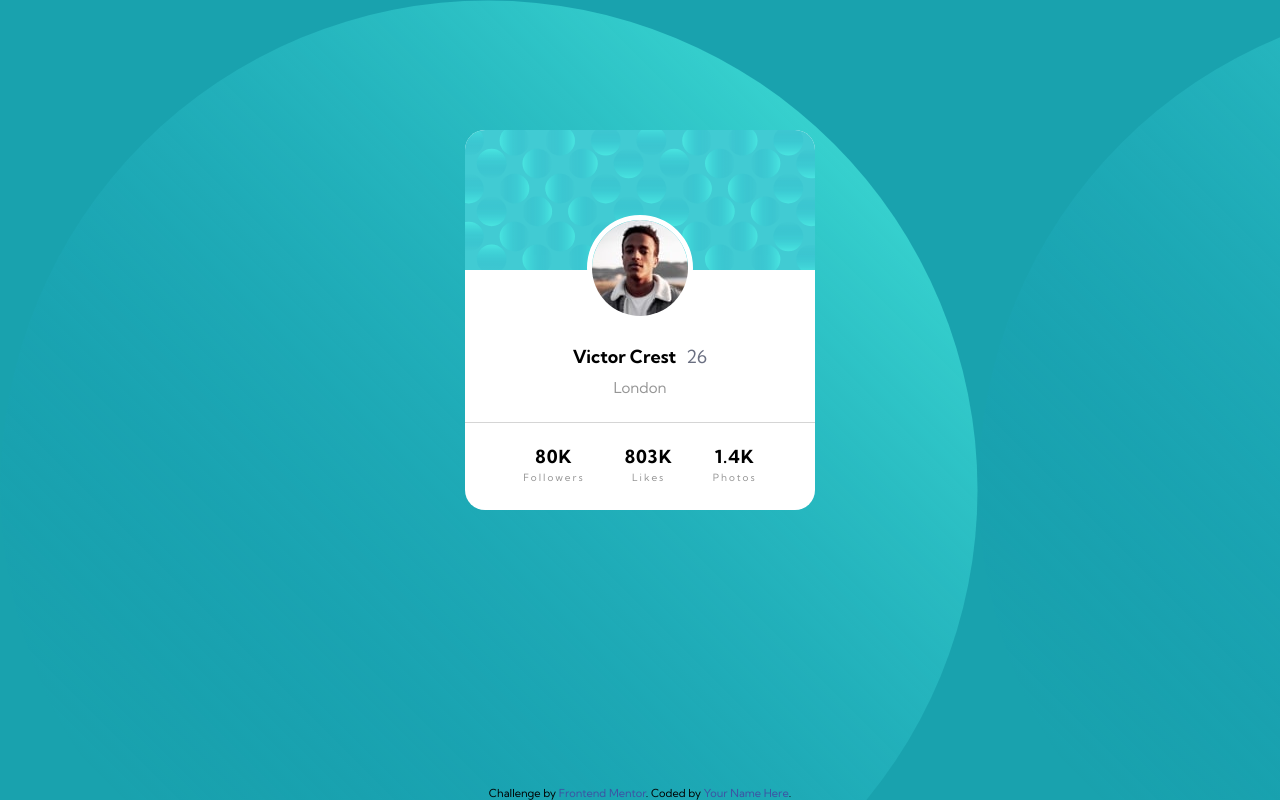
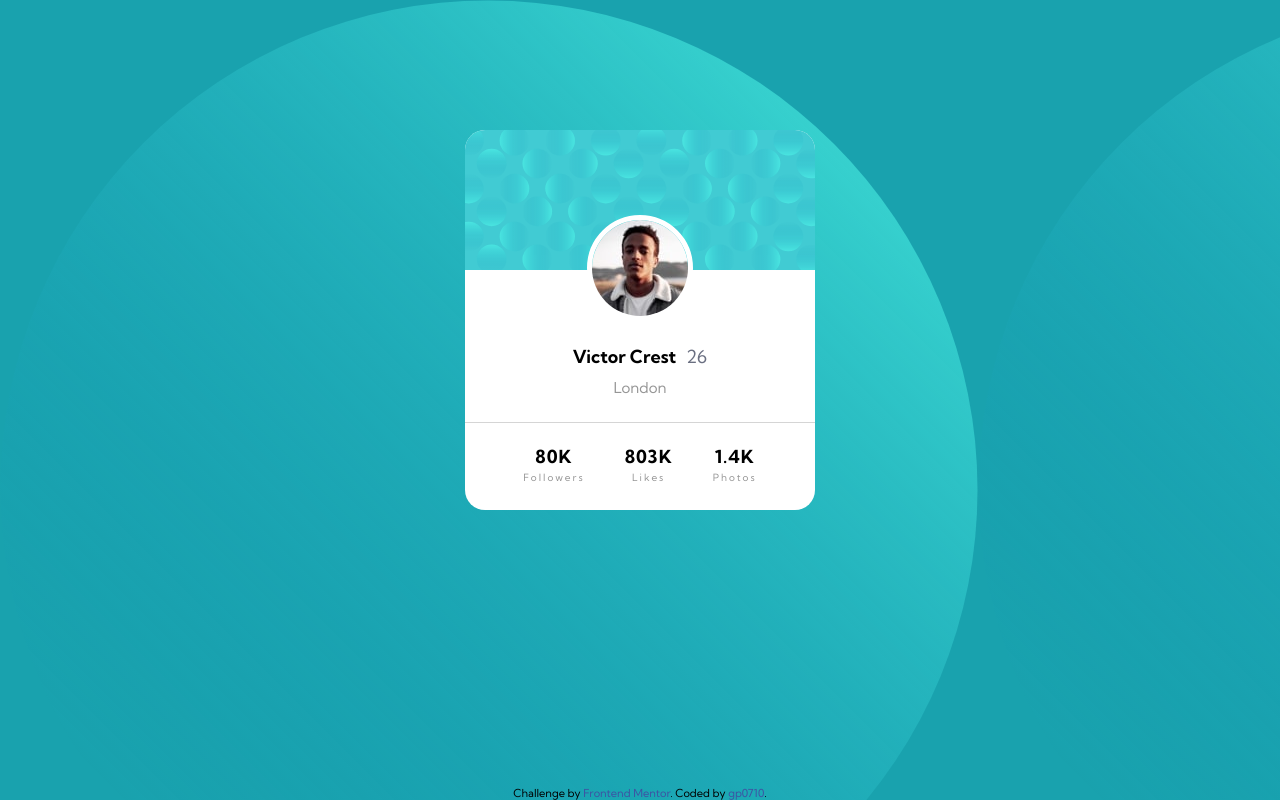
Before and after one commit to gp0710/profile-card-component, a plain HTML site: page index.html in a window 1280 px wide. Drawn offline with Linux system fonts and the light colour scheme.

Commit message:
update attribute

```diff
--- a/index.html
+++ b/index.html
@@ -55,7 +55,7 @@
 
 <div class="attribution">
   Challenge by <a href="https://www.frontendmentor.io?ref=challenge" target="_blank">Frontend Mentor</a>.
-  Coded by <a href="#">Your Name Here</a>.
+  Coded by <a href="https://github.com/gp0710">gp0710</a>.
 </div>
 
 </body>
```
